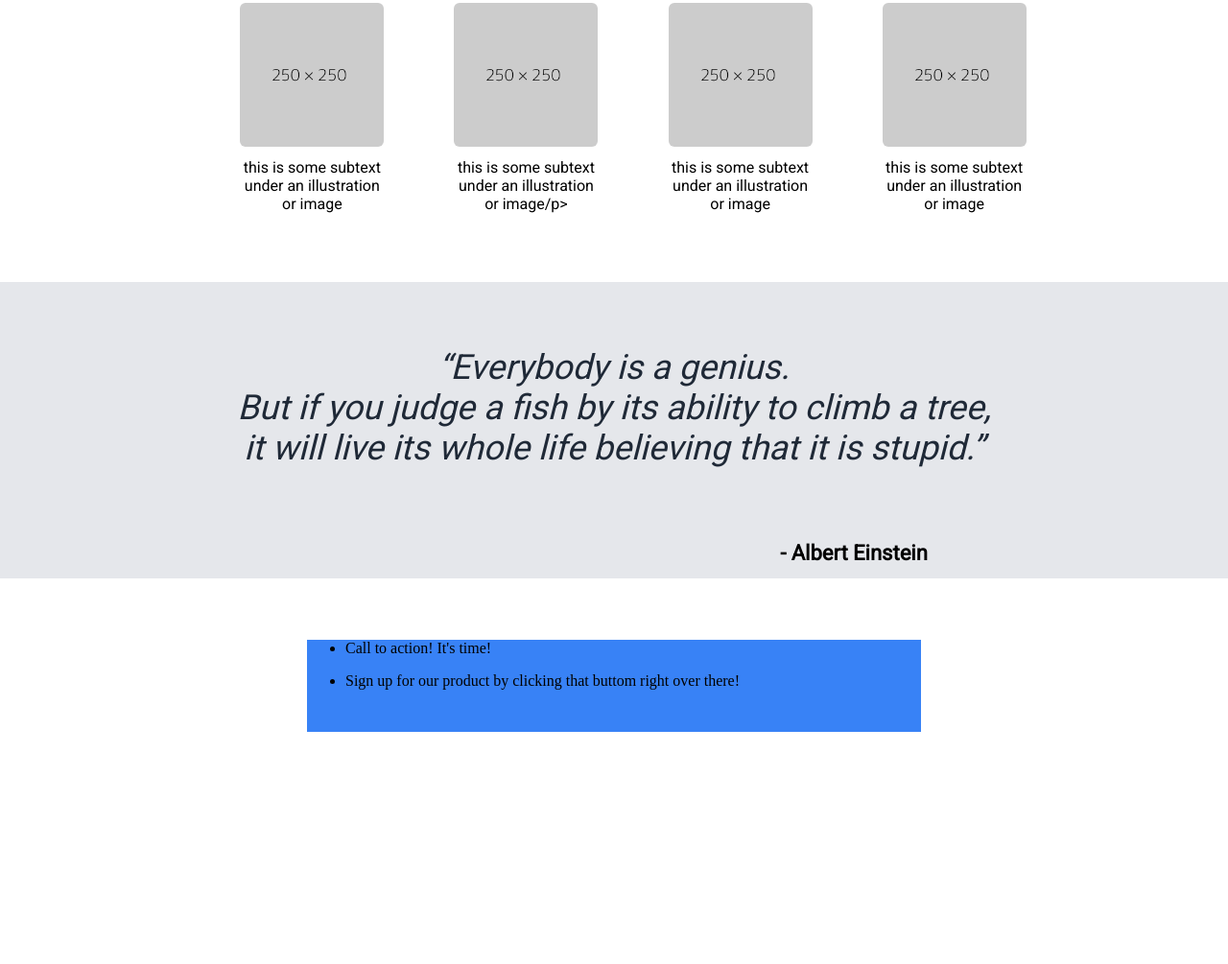
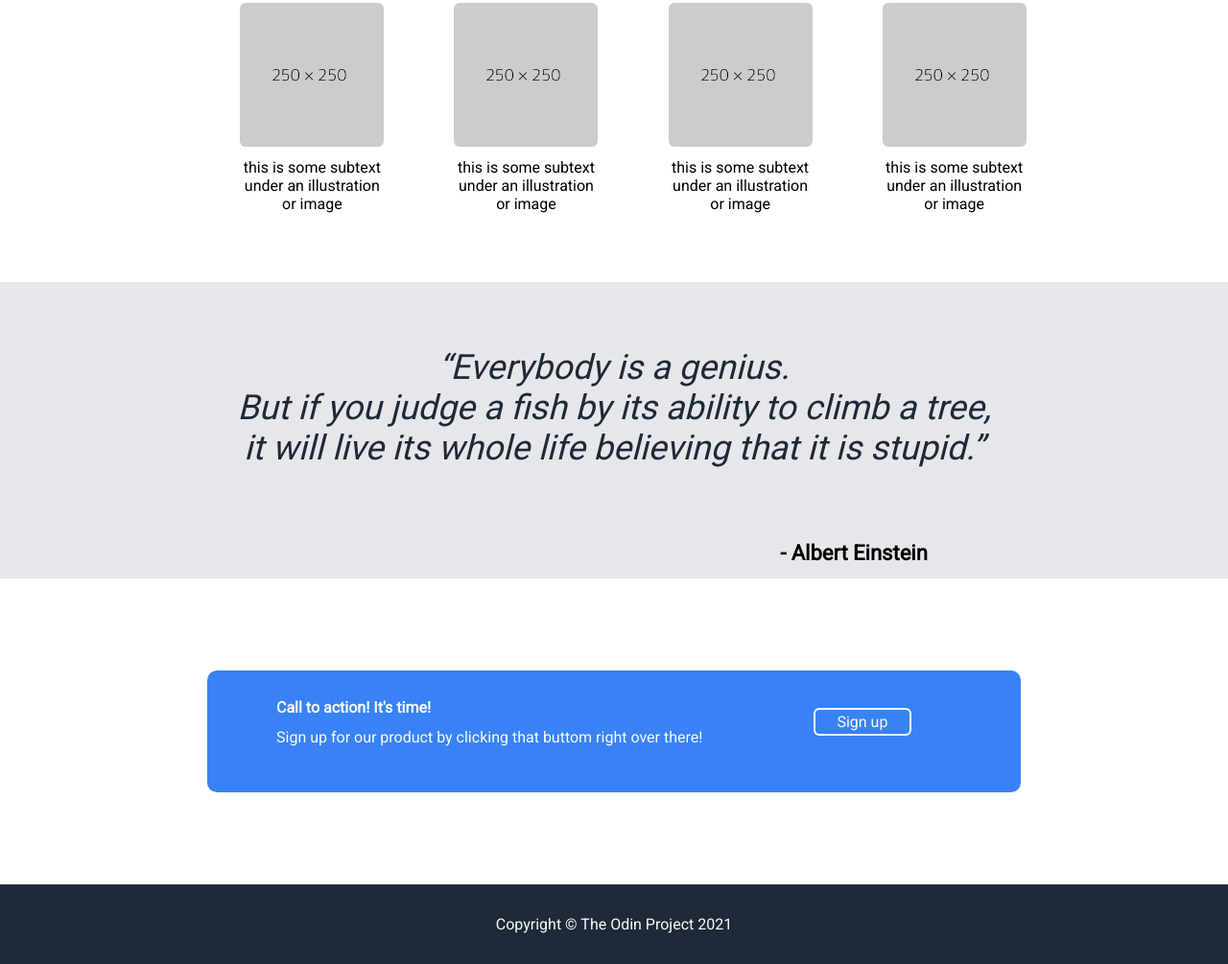
Before and after one commit to kaiohnr/PROJECT-LANDING-PAGE, a plain HTML site: page index.html in a window 1280 px wide. Shown: the part 713-1718 px from the top of the page at 96% size. Before the commit the page ends 1540 px from the top, so only its background shows below. Drawn offline with Linux system fonts and the light colour scheme.

Commit message:
project done!

```diff
--- a/index.html
+++ b/index.html
@@ -47,7 +47,7 @@
 
         <li>
           <img class="img-example" src="images/img-example.png" alt="" />
-          <p>this is some subtext <br> under an illustration <br> or image/p>
+          <p>this is some subtext <br> under an illustration <br> or image</p>
         </li>
 
         <li>
@@ -71,11 +71,19 @@
     </section>
     <section id="fourth-section">
       <div id="blue-div">
-        <ul>
-          <li><p>Call to action! It's time!</p></li>
-          <li><p>Sign up for our product by clicking that buttom right over there!</p></li>
-        </ul>
+        <p id="call">
+          Call to action! It's time!
+        </p>
+        <p id="sign-up information">
+          Sign up for our product by clicking that buttom right over there!
+        </p>
+        <a id="sign-up-btn2" href="">Sign up</a>
       </div>
     </section>
+    <footer>
+      <p>
+        Copyright © The Odin Project 2021
+      </p>
+    </footer>
   </body>
 </html>
--- a/style.css
+++ b/style.css
@@ -133,16 +133,42 @@ header li {
 }
 
 #blue-div {
-  margin: 4rem auto;
+  margin: 6rem auto;
   background-color: #3882f6;
-  height: 6rem;
-  width: 40rem;
+  width: 800px;
+  padding: 1rem 1.5rem;
+  border-radius: 10px;
 }
 
-#blue-div ul {
-
+#blue-div p {
+  font-family: 'Roboto', sans-serif;
+  margin: 0.8rem 3rem;
+  color: #f9faf8;
 }
 
-#blue-div ul li {
+#call {
+  font-weight: bold;
+}
 
+#sign-up-btn2 {
+  font-family: 'Roboto', sans-serif;
+  position: relative;
+  left: 38rem;
+  bottom: 3rem;
+  text-decoration: none;
+  color: #f9faf8;
+  border: 2px solid #f9faf8;
+  padding: 0.2rem 1.4rem;
+  border-radius: 6px;
 }
+
+footer {
+  background-color: #1f2937;
+  color: #f9faf8;
+  text-align: center;
+  padding: 1rem;
+}
+
+footer p {
+  font-family: 'Roboto', sans-serif;
+}
```
